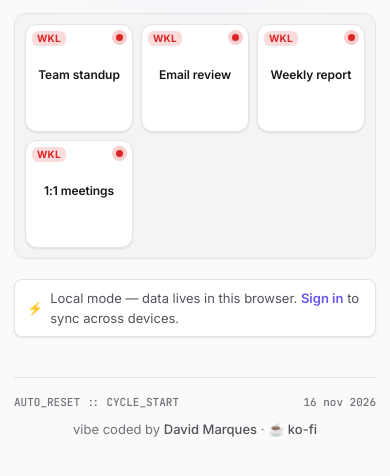
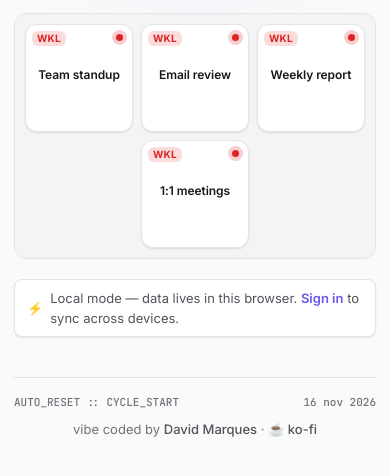
Before and after one commit to dferreiramarques/kanbi-cards, a website: page app.html in a window 390 px wide. Shown: the part 226-702 px from the top of the page. Drawn offline with Linux system fonts and the light colour scheme.

Commit message:
Cards are always centred in the grid
Co-Authored-By: Claude Sonnet 5.5 <noreply@anthropic.com>

```diff
--- a/app.html
+++ b/app.html
@@ -258,7 +258,8 @@ body{
 .section-empty{padding:0 4px 8px;font-size:.8125rem;color:var(--subtle)}
 
 /* ── GRID ── */
-.grid{display:grid;grid-template-columns:repeat(auto-fill,minmax(150px,1fr));gap:10px;width:100%}
+.grid{display:flex;flex-wrap:wrap;justify-content:center;gap:10px;width:100%}
+.grid > .card-wrap{flex:0 0 160px;width:160px}
 
 /* ── CARD FLIP (faces styled as Roadmaps .card) ── */
 .card-wrap{
@@ -468,7 +469,8 @@ body{
   .banner{padding:8px 12px;font-size:.8125rem;gap:7px}
   .action-bar{gap:6px;margin-bottom:12px}
   #board-content > .board-panel{padding:10px;border-radius:var(--r-lg)}
-  .grid{grid-template-columns:repeat(3,minmax(0,1fr));gap:8px}
+  .grid{gap:8px}
+  .grid > .card-wrap{flex:0 0 calc((100% - 16px) / 3);width:calc((100% - 16px) / 3)}
   .card-face{padding:10px 8px 16px}
   .card-dot{width:7px;height:7px;top:9px;right:9px}
   .card-tag{font-size:.625rem;top:6px;left:6px;padding:0 5px}
```
